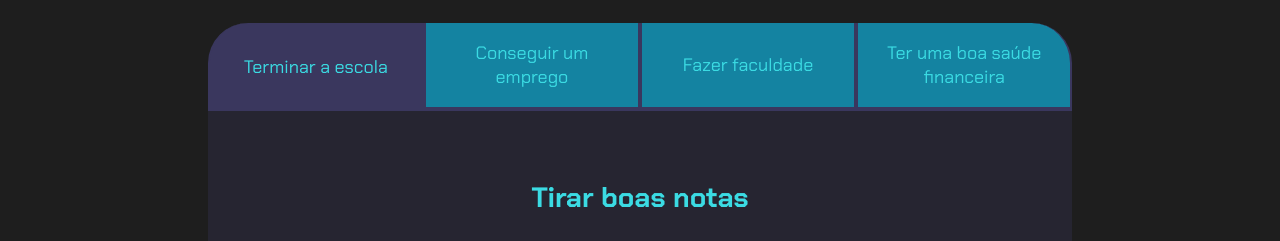
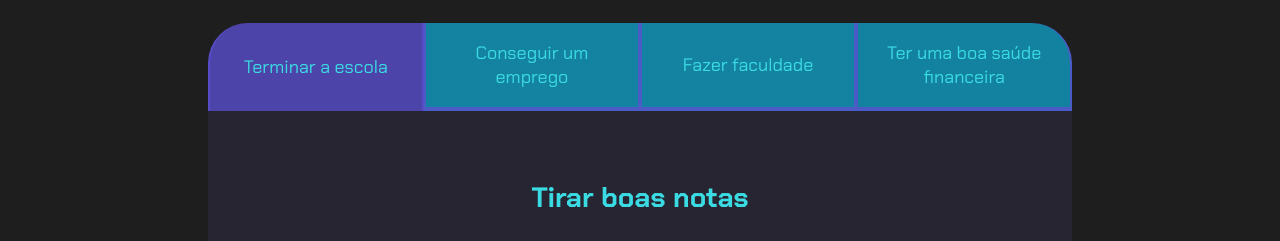
Before and after one commit to SaraJaine/Projeto-de-vida, a plain HTML site: page index.html in a window 1280 px wide. Shown: the part 80-321 px from the top of the page. Drawn offline with Linux system fonts and the light colour scheme.

Commit message:
yrhfhgfghjhg

```diff
--- a/style.css
+++ b/style.css
@@ -4,7 +4,7 @@
     --cor-de-fundo: #1E1E1E;
     --azul: hsla(225, 96%, 42%, 0.796);
     --branco: hwb(183 23% 11%);
-    --botao-ativo: #3A375E;
+    --botao-ativo: #5c51d4c5;
     --botao-inativo: hwb(193 5% 0% / 0.58);
     --texto-fundo: rgba(58, 55, 94, 0.3);
 }
```
